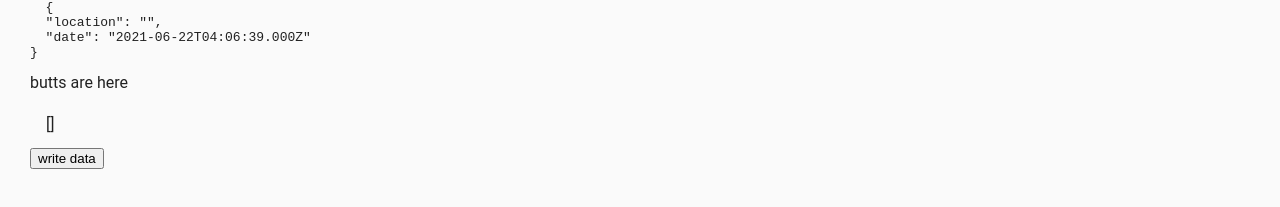
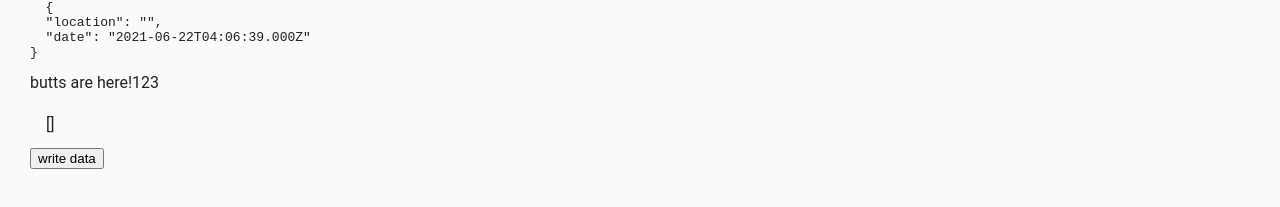
Before and after one commit to dougrchamberlain/angular-ivy-dllfur, an Angular app: page / in a window 1280 px wide. Shown: the part 323-530 px from the top of the page. Built offline with nearby package versions, Linux system fonts and the light colour scheme.

Commit message:
2 files modified

```diff
--- a/src/app/loot-leaderboard/loot-leaderboard.component.html
+++ b/src/app/loot-leaderboard/loot-leaderboard.component.html
@@ -1,4 +1,4 @@
-butts are here
+butts are here!123
 <mat-list>
   <mat-list-item>{{loot | json}}</mat-list-item>
 </mat-list>
--- a/src/app/loot-leaderboard/loot-leaderboard.component.ts
+++ b/src/app/loot-leaderboard/loot-leaderboard.component.ts
@@ -42,7 +42,7 @@ export class LootLeaderboardComponent implements OnInit {
 
     const firebaseApp = firebase.initializeApp(firebaseConfig);
 
-    this.database = firebase.database(firebase.app(CURRENT_APP));
+    this.database = firebase.database(firebase.app());
     // firebase.analytics();
 
     console.log(this.database);
```
